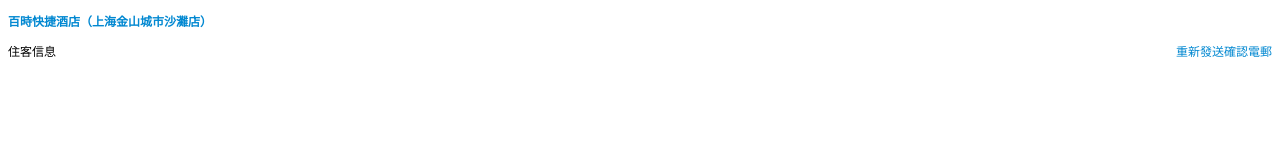
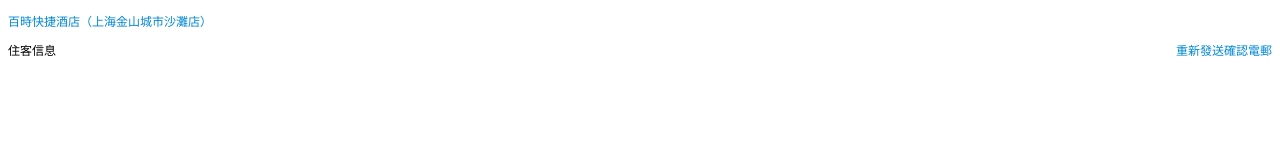
Before and after one commit to q295143002/q295143002.github.io, a plain HTML site: page index.html in a window 1280 px wide. Drawn offline with Linux system fonts and the light colour scheme.

Commit message:
asdasdsa

```diff
--- a/index.html
+++ b/index.html
@@ -8,6 +8,8 @@
     <style>
         * {
             font-size: 12px;
+            box-sizing: border-box;
+            font-family: "Helvetica Neue", Helvetica, Arial, sans-serif;
         }
 
         .xx {
@@ -19,6 +21,7 @@
         }
         .C-brand {
             color: #0288D1;
+            font-weight: normal;
         }
 
     </style>
```
